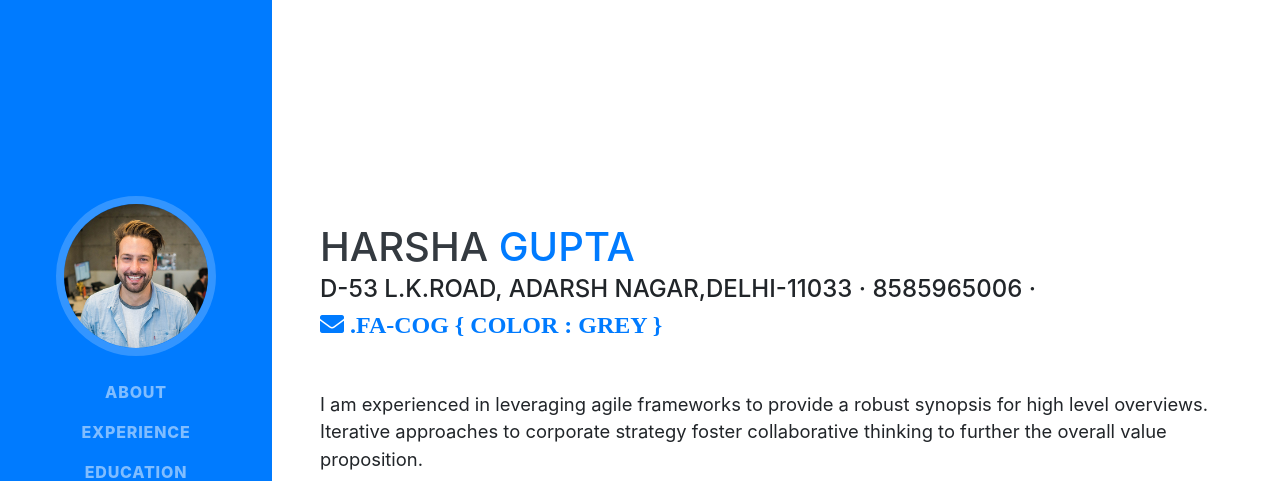
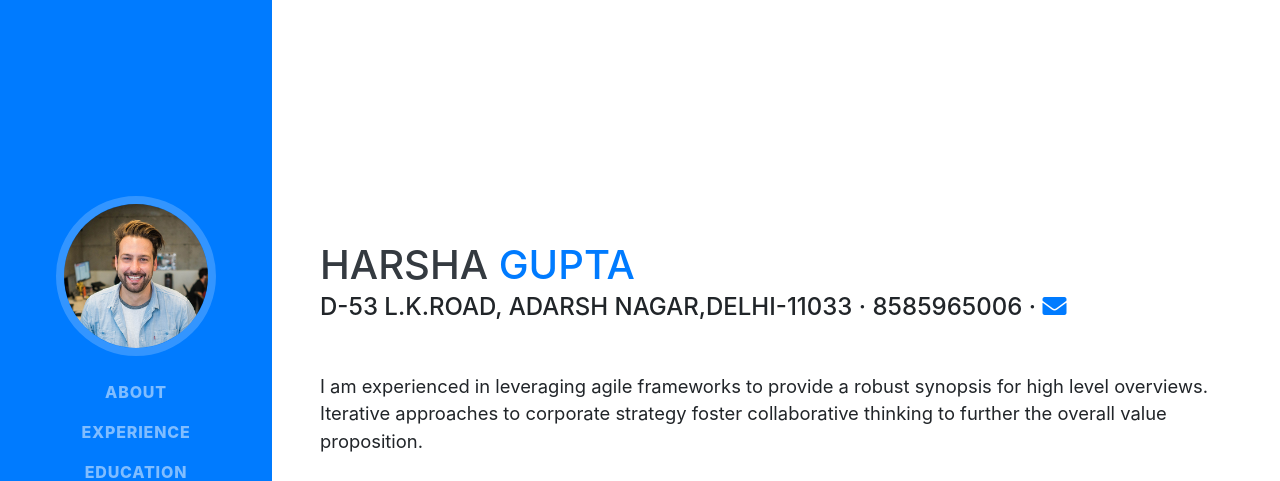
Before and after one commit to harsha14gupta/harsha14gupta.github.io, a website with bundled scripts: page index.html in a window 1280 px wide. Shown: the top 481 px of the page. Built offline with nearby package versions, Linux system fonts and the light colour scheme; a web font is replaced by a local one.

Commit message:
Update index.html

```diff
--- a/index.html
+++ b/index.html
@@ -69,7 +69,6 @@
         <div class="subheading mb-5"> D-53 L.K.Road, Adarsh Nagar,Delhi-11033 · 8585965006 ·
           <a href="mailto:mail@email.com>harsha14gupta@gmail.com"
              <i class="fas fa-envelope"></i>
-             .fa-cog { color : grey }
           </a>
         </div>
         <p class="lead mb-5">I am experienced in leveraging agile frameworks to provide a robust synopsis for high level overviews. Iterative approaches to corporate strategy foster collaborative thinking to further the overall value proposition.</p>
```
